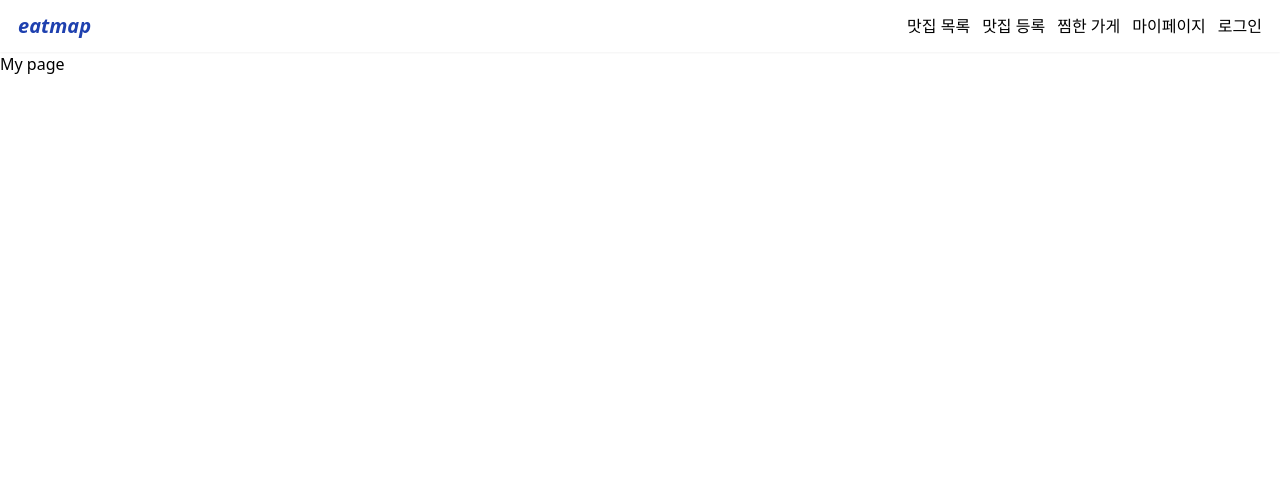
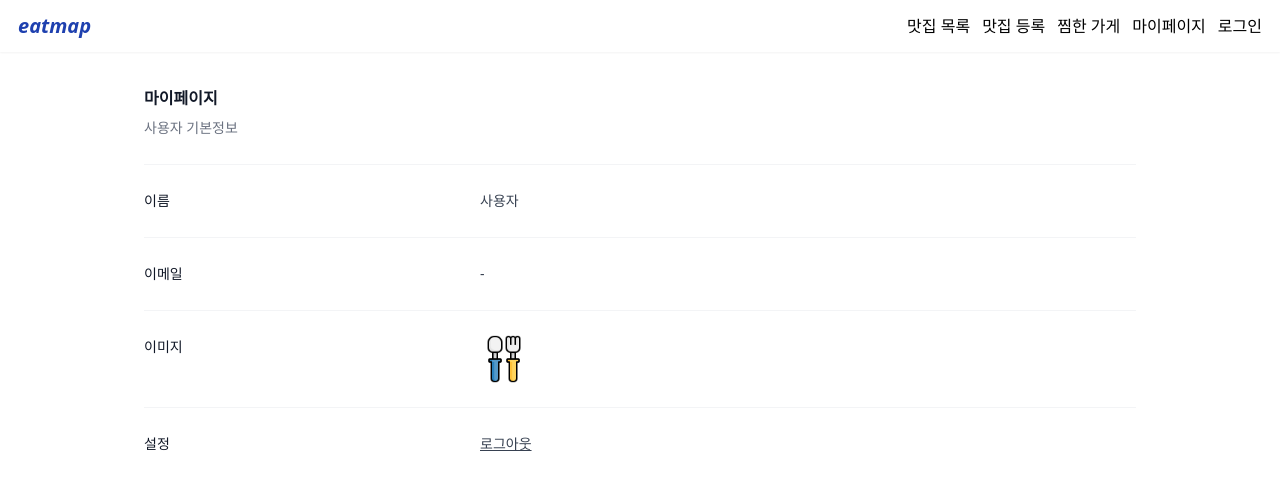
Before and after one commit to kionys/next-eat-map, a Next.js app: page /users/mypage in a window 1280 px wide. Shown: the top 490 px of the page. Built offline with nearby package versions, Linux system fonts and the light colour scheme; no server answers.

Commit message:
update: 마이페이지 useSession 값으로 데이터 패칭

```diff
--- a/pages/stores/new/index.tsx
+++ b/pages/stores/new/index.tsx
@@ -108,7 +108,7 @@ const StoreNewPage = () => {
               </div>
             </div>
 
-            <div className="sm:col-span-4">
+            <div className="sm:col-span-3">
               <label
                 htmlFor="phone"
                 className="block text-sm font-medium leading-6 text-gray-900"
--- a/pages/users/mypage/index.tsx
+++ b/pages/users/mypage/index.tsx
@@ -1,8 +1,70 @@
+import { signOut, useSession } from "next-auth/react";
+
 /**
  * 마이페이지
  * @author 김기원
  */
 const MyPage = () => {
-  return <>My page</>;
+  const { data: session } = useSession();
+  return (
+    <div className="md:max-w-5xl mx-auto px-4 py-8">
+      <div className="px-4 sm:px-0">
+        <h3 className="text-base font-semibold leading-7 text-gray-900">
+          마이페이지
+        </h3>
+        <p className="mt-1 max-w-2xl text-sm leading-6 text-gray-500">
+          사용자 기본정보
+        </p>
+      </div>
+      <div className="mt-6 border-t border-gray-100">
+        <dl className="divide-y divide-gray-100">
+          <div className="px-4 py-6 sm:grid sm:grid-cols-3 sm:gap-4 sm:px-0">
+            <dt className="text-sm font-medium leading-6 text-gray-900">
+              이름
+            </dt>
+            <dd className="mt-1 text-sm leading-6 text-gray-700 sm:col-span-2 sm:mt-0">
+              {session?.user.name ?? "사용자"}
+            </dd>
+          </div>
+          <div className="px-4 py-6 sm:grid sm:grid-cols-3 sm:gap-4 sm:px-0">
+            <dt className="text-sm font-medium leading-6 text-gray-900">
+              이메일
+            </dt>
+            <dd className="mt-1 text-sm leading-6 text-gray-700 sm:col-span-2 sm:mt-0">
+              {session?.user.email || "-"}
+            </dd>
+          </div>
+          <div className="px-4 py-6 sm:grid sm:grid-cols-3 sm:gap-4 sm:px-0">
+            <dt className="text-sm font-medium leading-6 text-gray-900">
+              이미지
+            </dt>
+            <dd className="mt-1 text-sm leading-6 text-gray-700 sm:col-span-2 sm:mt-0">
+              <img
+                src={session?.user.image ?? "/images/markers/default.png"}
+                alt="프로필 이미지"
+                width={48}
+                height={48}
+                className={session?.user.image ? "rounded-full" : ""}
+              />
+            </dd>
+          </div>
+          <div className="px-4 py-6 sm:grid sm:grid-cols-3 sm:gap-4 sm:px-0">
+            <dt className="text-sm font-medium leading-6 text-gray-900">
+              설정
+            </dt>
+            <dd className="mt-1 text-sm leading-6 text-gray-700 sm:col-span-2 sm:mt-0">
+              <button
+                type="button"
+                className="underline hover:text-gray-500"
+                onClick={() => signOut()}
+              >
+                로그아웃
+              </button>
+            </dd>
+          </div>
+        </dl>
+      </div>
+    </div>
+  );
 };
 export default MyPage;
```
